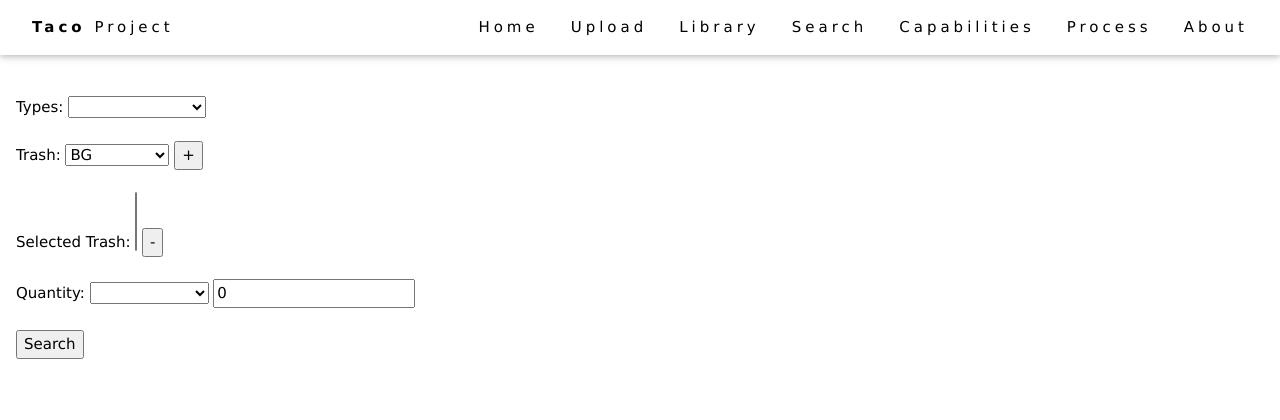
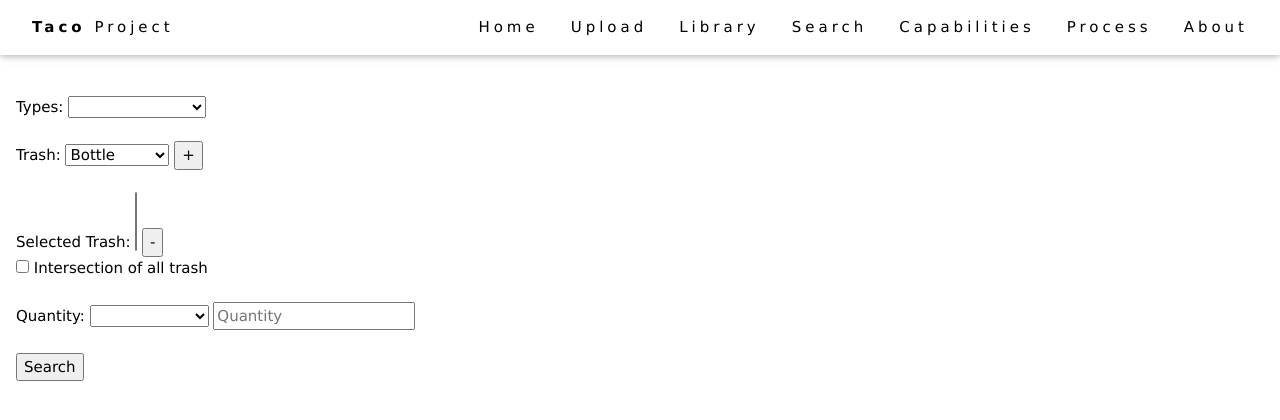
Before and after one commit to abbesmoe/TrashDetection, a Flask app: page /search in a window 1280 px wide. Shown: the top 420 px of the page. Run offline with Flask 2, Linux system fonts and the light colour scheme; parts of the project's set-up code (start-up, migrations or seed data) failed here and were passed over; some libraries are stand-ins or nearby versions.

Commit message:
fixed some formatting in the search page

```diff
--- a/templates/search.html
+++ b/templates/search.html
@@ -59,9 +59,6 @@
                 <br><br>Selected Trash:
                 <select name="selectedtrash" id="selectedtrash" size="3" multiple="multiple">
                     {% for n in selected_trash_list %}
-                        {% if n == "BG" %}
-                            <option value="BG">BG</option>
-                        {% endif %}
                         {% if n == "Bottle" %}
                             <option value="Bottle">Bottle</option>
                         {% endif %}
@@ -98,6 +95,9 @@
                     {% endfor %}
                 </select>
                 <input type="submit" name="-" id="-" value="-">
+                <br>
+                <input type="checkbox" id="Intersection" name="Intersection" value="Intersection">
+                <label for="Intersection">Intersection of all trash</label>
                 <br><br>Quantity:
                 <select name="quantityType" id="quantityType" value="quantityType">
                     <option value="" selected="selected"></option>
@@ -105,7 +105,7 @@
                     <option value="">Less than</option>
                     <option value="">Equal to</option>
                 </select>
-                <input type="text" name="quantity" id="quantity" value="0" placeholder="Quantity">
+                <input type="text" name="quantity" id="quantity" placeholder="Quantity">
                 <br><br>
                 <input type="submit" value="Search" id="Search" name="Search">
             </form>
--- a/trash.py
+++ b/trash.py
@@ -10,7 +10,7 @@ import threading
 app = Flask(__name__)
 
 # Setting global variables
-trash_list = ["BG","Bottle", "Pop tab", "Can", "Bottle cap", "Cigarette", "Cup", "Lid", "Other", "Plastic bag", "Wrapper", "Straw"]
+trash_list = ["Bottle", "Pop tab", "Can", "Bottle cap", "Cigarette", "Cup", "Lid", "Other", "Plastic bag", "Wrapper", "Straw"]
 selected_trash_list = []
 images_data = {"Images":[]}
 headings = ["Images","Quantity","Recyclables"]
```
